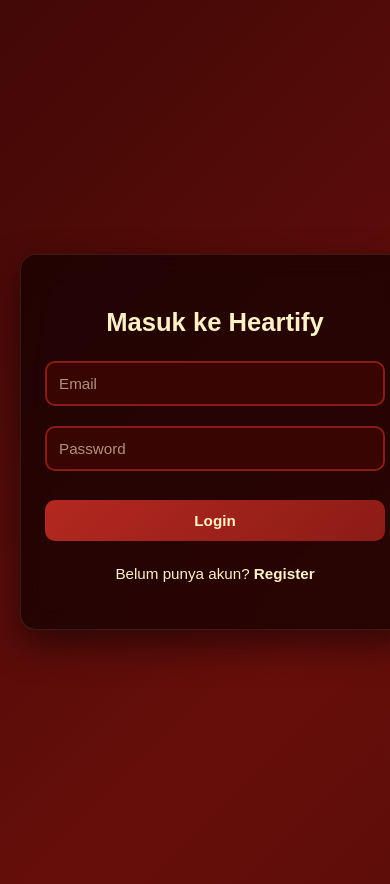
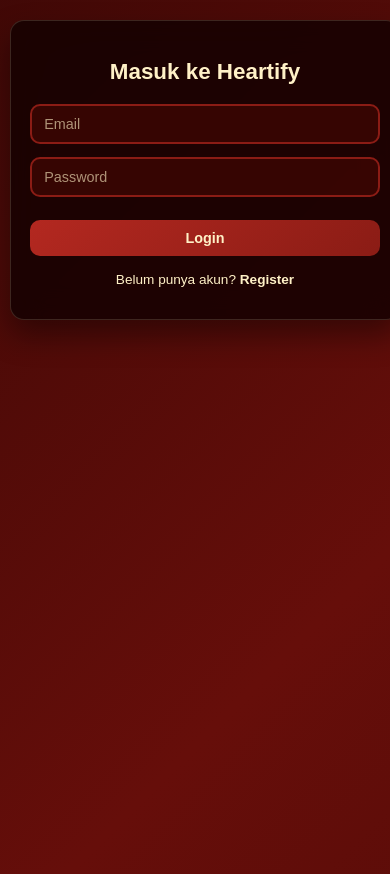
Before and after one commit to AdindaMuarriva/Heartify, a Next.js app: page /login in a window 390 px wide. Shown: the top 884 px of the page. Built offline with nearby package versions, Linux system fonts and the light colour scheme.

Commit message:
fix: layout

```diff
--- a/app/login/login.css
+++ b/app/login/login.css
@@ -10,7 +10,7 @@
   justify-content: center;
   align-items: center;
   font-family: "Poppins", sans-serif;
-  padding: 20px; /* Tambahan agar tidak menempel di HP */
+  padding: 20px;
   background: linear-gradient(-45deg, #3E0703, #660E0A, #230403, #8B1515);
   background-size: 400% 400%;
   animation: loginGradient 15s ease infinite;
@@ -22,37 +22,37 @@
   100% { background-position: 0% 50%; }
 }
 
+/* CARD DIKECILKAN */
 .login-scope-wrapper .auth-card {
-  background: rgba(20, 2, 2, 0.75);
-  backdrop-filter: blur(12px);
-  padding: 3rem 2.5rem;
-  border-radius: 20px;
-  border: 1px solid rgba(255, 241, 199, 0.1);
-  box-shadow: 0 15px 35px rgba(0, 0, 0, 0.5);
+  background: rgba(20, 2, 2, 0.85);
+  backdrop-filter: blur(15px);
+  padding: 2rem; /* Diperkecil dari 2.5rem */
+  border-radius: 20px; /* Diperkecil dari 24px */
+  border: 1px solid rgba(255, 241, 199, 0.15);
+  box-shadow: 0 15px 30px rgba(0, 0, 0, 0.4); /* Diperkecil */
   width: 100%;
-  max-width: 420px; /* Lebar ideal desktop */
+  max-width: 360px; /* Diperkecil dari 400px */
   text-align: center;
-  color: var(--cream-bg);
 }
 
 .login-scope-wrapper h2 {
-  font-size: 2rem;
-  margin-bottom: 2rem;
+  font-size: 1.7rem; /* Diperkecil */
+  margin-bottom: 1.8rem; /* Diperkecil */
   color: var(--cream-bg);
   font-weight: 700;
 }
 
 .login-scope-wrapper input {
   width: 100%;
-  padding: 14px 16px;
-  margin-bottom: 1.2rem;
+  padding: 12px 14px; /* Diperkecil */
+  margin-bottom: 1rem;
   border-radius: 10px;
   border: 2px solid var(--red-accent);
   background: rgba(62, 7, 3, 0.8);
   color: var(--cream-bg);
   outline: none;
   box-sizing: border-box;
-  font-size: 1rem;
+  font-size: 0.95rem;
   font-family: "Poppins", sans-serif;
   transition: all 0.3s ease;
 }
@@ -74,7 +74,7 @@
 
 .login-scope-wrapper button {
   width: 100%;
-  padding: 14px;
+  padding: 12px; /* Diperkecil */
   border-radius: 10px;
   background: linear-gradient(135deg, #B32820, #8B1C15);
   color: var(--cream-bg);
@@ -82,14 +82,14 @@
   font-weight: 600;
   cursor: pointer;
   margin-top: 10px;
-  font-size: 1rem;
+  font-size: 0.95rem;
   font-family: "Poppins", sans-serif;
   transition: all 0.3s ease;
 }
 
 .login-scope-wrapper button:hover:not(:disabled) {
   transform: translateY(-2px);
-  box-shadow: 0 8px 20px rgba(139, 28, 21, 0.4);
+  box-shadow: 0 6px 12px rgba(139, 28, 21, 0.4); /* Diperkecil */
   background: linear-gradient(135deg, #c92e25, #a0211a);
 }
 
@@ -100,9 +100,9 @@
 }
 
 .login-scope-wrapper p {
-  margin-top: 1.5rem;
+  margin-top: 1.2rem; /* Diperkecil */
   color: var(--cream-bg);
-  font-size: 0.95rem;
+  font-size: 0.9rem;
 }
 
 .login-scope-wrapper a {
@@ -134,30 +134,30 @@
 
 .login-scope-wrapper .popup-card {
   background: var(--cream-bg);
-  padding: 30px;
+  padding: 24px; /* Diperkecil */
   border-radius: 12px;
   text-align: center;
   color: var(--maroon-dark);
-  min-width: 300px;
-  max-width: 90%;
-  box-shadow: 0 10px 30px rgba(0, 0, 0, 0.3);
+  min-width: 280px; /* Diperkecil */
+  max-width: 85%;
+  box-shadow: 0 8px 20px rgba(0, 0, 0, 0.25); /* Diperkecil */
   animation: slideUp 0.3s ease;
 }
 
 .login-scope-wrapper .popup-card p {
   color: var(--maroon-dark);
-  margin-bottom: 20px;
-  font-size: 1rem;
+  margin-bottom: 18px; /* Diperkecil */
+  font-size: 0.95rem;
   font-weight: 500;
 }
 
 .login-scope-wrapper .popup-card button {
   width: auto;
-  padding: 10px 30px;
+  padding: 8px 24px; /* Diperkecil */
   margin-top: 10px;
   background: var(--red-accent);
   border-radius: 8px;
-  font-size: 0.95rem;
+  font-size: 0.9rem;
 }
 
 .login-scope-wrapper .popup-card button:hover {
@@ -184,30 +184,50 @@
 /* Responsive */
 @media (max-width: 480px) {
   .login-scope-wrapper .auth-card {
-    padding: 2rem 1.5rem;
+    padding: 1.2rem;
     margin: 0;
     max-width: 100%;
-    border-radius: 16px;
-  }
-
-  .auth-card {
-    padding: 2rem 1.5rem;
-    margin: 0 15px;
-    width: calc(100% - 30px);
-  }
-
-  h2 {
-    font-size: 1.5rem;
+    border-radius: 14px;
   }
 
   .login-scope-wrapper h2 {
-    font-size: 1.6rem;
-    margin-bottom: 1.5rem;
+    font-size: 1.4rem;
+    margin-bottom: 1.2rem;
   }
 
-  .login-scope-wrapper input,
+  .login-scope-wrapper input {
+    padding: 10px 12px;
+    margin-bottom: 0.8rem;
+    font-size: 0.9rem;
+  }
+
   .login-scope-wrapper button {
-    padding: 12px;
-    font-size: 0.95rem;
+    padding: 10px;
+    font-size: 0.9rem;
+  }
+
+  .login-scope-wrapper {
+    padding: 10px;
+    align-items: flex-start;
+    padding-top: 20px;
+  }
+
+  .login-scope-wrapper .popup-card {
+    padding: 20px;
+    min-width: 250px;
+  }
+
+  .login-scope-wrapper p {
+    font-size: 0.85rem;
+    margin-top: 1rem;
   }
 }
+
+/* Untuk tablet kecil */
+@media (min-width: 481px) and (max-width: 768px) {
+  .login-scope-wrapper .auth-card,
+  .auth-card {
+    max-width: 400px;
+    padding: 1.8rem;
+  }
+}
--- a/app/register/register.css
+++ b/app/register/register.css
@@ -17,19 +17,20 @@
   background: linear-gradient(-45deg, #3e0703, #660e0a, #230403, #8b1515);
   background-size: 400% 400%;
   animation: registerGradient 15s ease infinite;
+  padding: 20px;
 }
 
 .register-wrapper input,
 .register-wrapper select {
   width: 100%;
-  padding: 14px 16px;
-  margin-bottom: 1.2rem;
-  border-radius: 12px;
+  padding: 12px 14px; /* Diperkecil sedikit */
+  margin-bottom: 1rem;
+  border-radius: 10px;
   border: 2px solid var(--red-accent);
   background: rgba(62, 7, 3, 0.8);
   color: var(--cream-bg);
   outline: none;
-  font-size: 1rem;
+  font-size: 0.95rem;
   font-family: "Poppins", sans-serif;
   transition: all 0.3s ease;
   box-sizing: border-box;
@@ -47,13 +48,14 @@
 .auth-card {
   background: rgba(20, 2, 2, 0.75);
   backdrop-filter: blur(14px);
-  padding: 3rem 2.5rem;
-  border-radius: 22px;
+  padding: 1.8rem;
+  border-radius: 18px;
   border: 1px solid rgba(255, 241, 199, 0.12);
-  box-shadow: 0 20px 40px rgba(0, 0, 0, 0.6);
-
+  box-shadow: 0 15px 30px rgba(0, 0, 0, 0.5); /* Diperkecil */
   width: 100%;
-  max-width: 400px;
+  max-width: 380px;
+  max-height: 85vh;
+  overflow-y: auto;
   text-align: center;
   color: var(--cream-bg);
   animation: fadeUp 0.8s ease;
@@ -65,13 +67,13 @@
 }
 
 h2 {
-  font-size: 2rem;
-  margin-bottom: 2rem;
+  font-size: 1.8rem;
+  margin-bottom: 1.5rem;
 }
 
 input:focus,
 select:focus {
-  box-shadow: 0 0 12px rgba(255, 241, 199, 0.3);
+  box-shadow: 0 0 8px rgba(255, 241, 199, 0.3);
 }
 
 /* ===============================
@@ -84,19 +86,20 @@ select:focus {
 
 .role-badge {
   position: absolute;
-  top: -9px;
-  right: 14px;
-  padding: 3px 12px;
+  top: -12px;
+  right: 15px;
+  padding: 2px 10px;
   border-radius: 20px;
-  font-size: 0.65rem;
+  font-size: 0.6rem;
   letter-spacing: 1px;
   font-weight: 600;
+  z-index: 10;
 }
 
 /* ADMIN */
 .role-select.admin select {
   border-color: #ff3b30;
-  box-shadow: 0 0 12px rgba(255, 59, 48, 0.35);
+  box-shadow: 0 0 8px rgba(255, 59, 48, 0.35);
 }
 
 .role-select.admin .role-badge {
@@ -113,7 +116,7 @@ select:focus {
 ================================ */
 button {
   width: 100%;
-  padding: 13px;
+  padding: 12px;
   border-radius: 12px;
   background: linear-gradient(135deg, #b32820, #8b1c15);
   color: var(--cream-bg);
@@ -125,7 +128,7 @@ button {
 
 button:hover {
   transform: translateY(-2px);
-  box-shadow: 0 10px 20px rgba(179, 40, 32, 0.4);
+  box-shadow: 0 6px 12px rgba(179, 40, 32, 0.4);
 }
 
 /* ===============================
@@ -151,11 +154,13 @@ a {
 
 .card {
   background: var(--cream-bg);
-  padding: 20px 25px;
+  padding: 18px 22px;
   border-radius: 14px;
   color: var(--maroon-dark);
   font-weight: 600;
   animation: pop 0.4s ease;
+  max-width: 350px;
+  width: 90%;
 }
 
 @keyframes pop {
@@ -165,15 +170,42 @@ a {
 
 @media screen and (max-width: 640px) {
   .auth-card {
-    width: 100%;
-    padding: 2rem 1.5rem;
-    margin: 15px;
+    padding: 1.2rem;
+    margin: 0;
+    max-width: 100%;
+    border-radius: 14px;
+    max-height: 90vh;
   }
 
   h2 {
-    font-size: 1.7rem;
+    font-size: 1.4rem;
+    margin-bottom: 1.2rem;
   }
+
+  .register-wrapper {
+    padding: 15px;
+    align-items: flex-start;
+    padding-top: 20px;
+  }
+
+  .register-wrapper input,
+  .register-wrapper select {
+    padding: 10px 12px;
+    margin-bottom: 0.8rem;
+    font-size: 0.9rem;
+  }
+
   .role-buttons {
     flex-direction: column;
   }
+
+  button {
+    padding: 10px;
+    font-size: 0.9rem;
+  }
+
+  .card {
+    padding: 16px 20px;
+    max-width: 85%;
+  }
 }
```
Also changed, not shown: app/register/page.tsx (+11 -4 lines).
